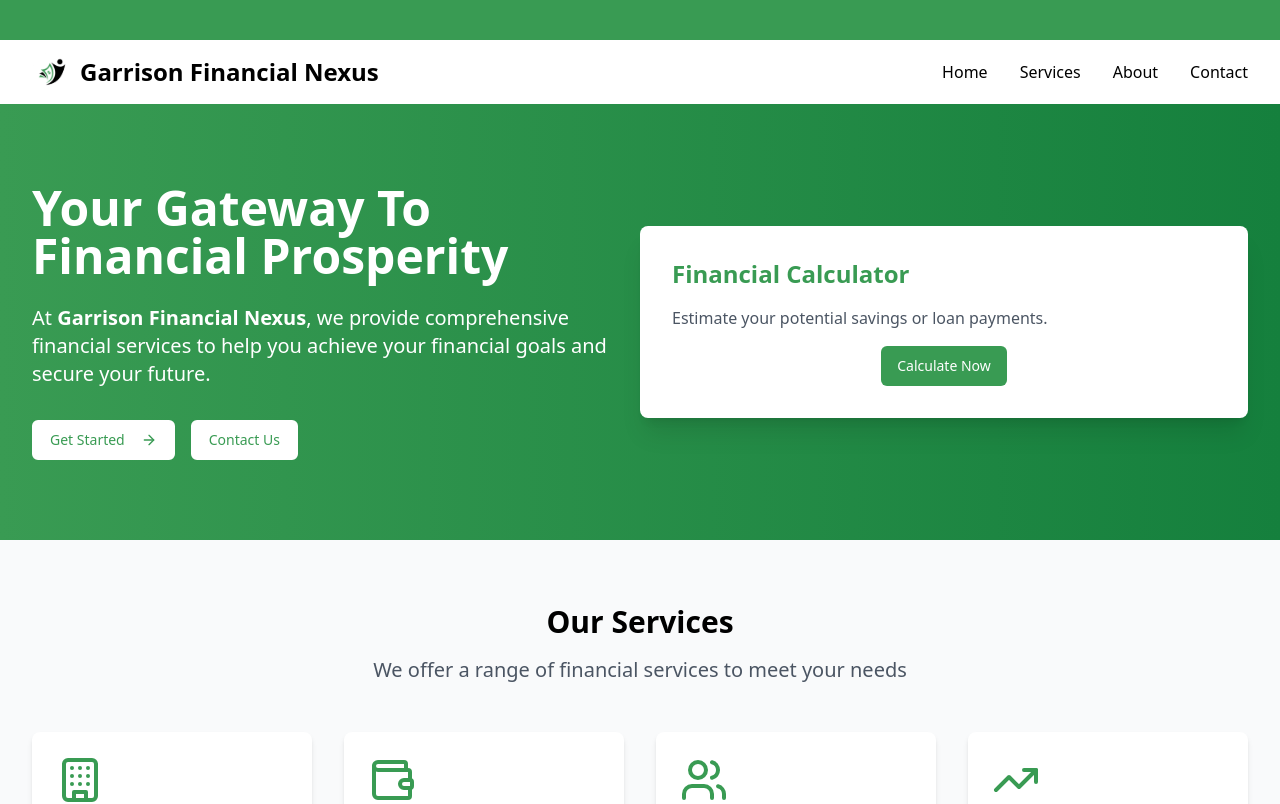
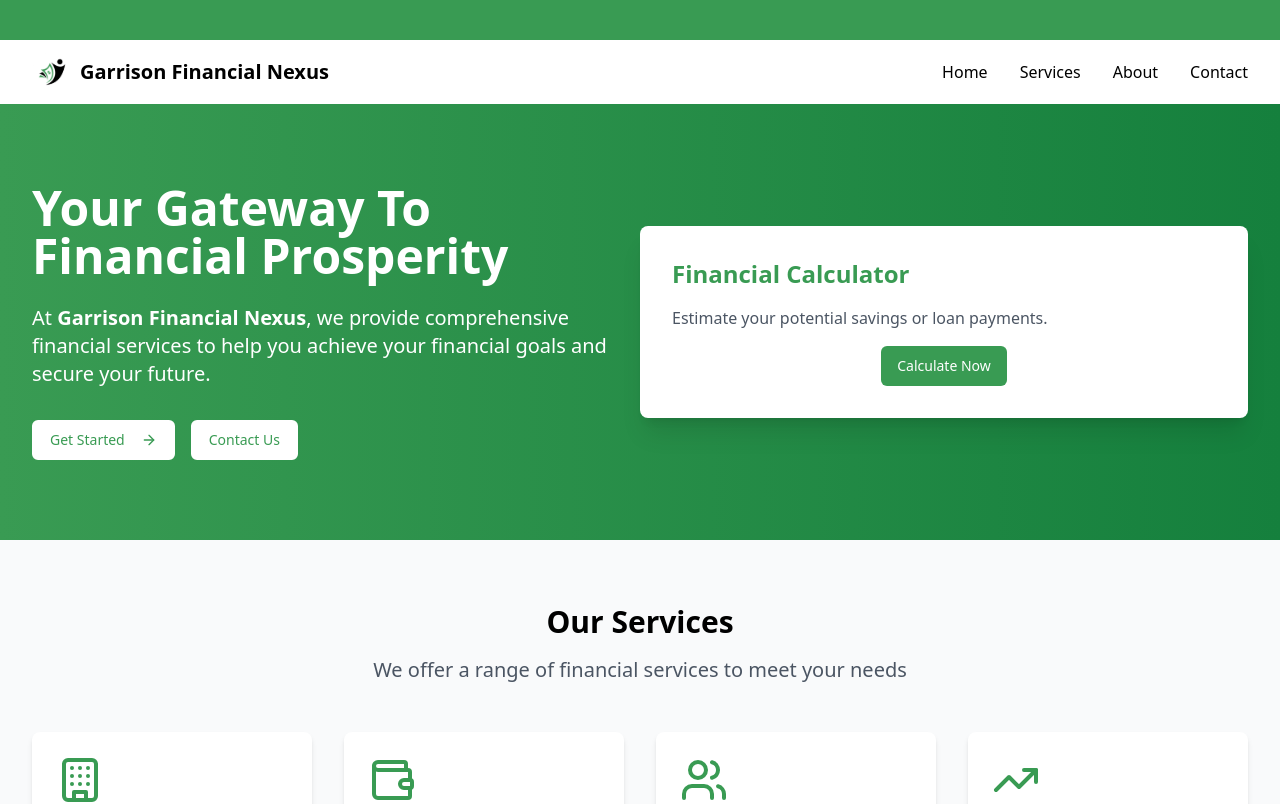
Before and after one commit to garrisonfinancialnexus01-hue/garrison-financial-nexus, a React (Vite) app: page / in a window 1280 px wide. Shown: the top 804 px of the page. Built offline with nearby package versions, Linux system fonts and the light colour scheme.

Commit message:
Reduce "Garrison Financial Nexus" in menu
Shorten the text in the navigation bar for better display.

```diff
--- a/src/components/Navbar.tsx
+++ b/src/components/Navbar.tsx
@@ -29,7 +29,7 @@ const Navbar = () => {
                 alt="Garrison Financial Nexus Logo"
                 className="h-10 w-auto mr-2"
               />
-              <span className="text-2xl font-bold text-garrison-black">Garrison Financial Nexus</span>
+              <span className="text-xl font-bold text-garrison-black">Garrison Financial Nexus</span>
             </Link>
           </div>
 
```
